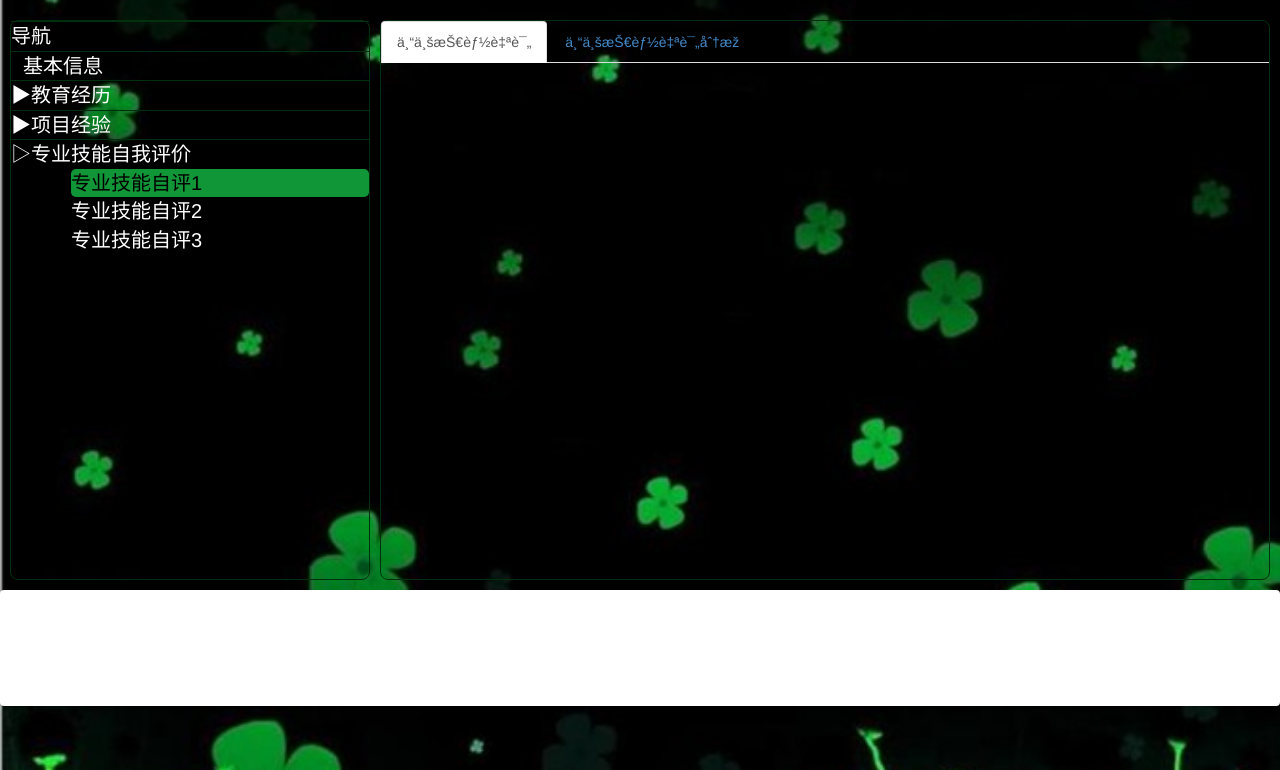
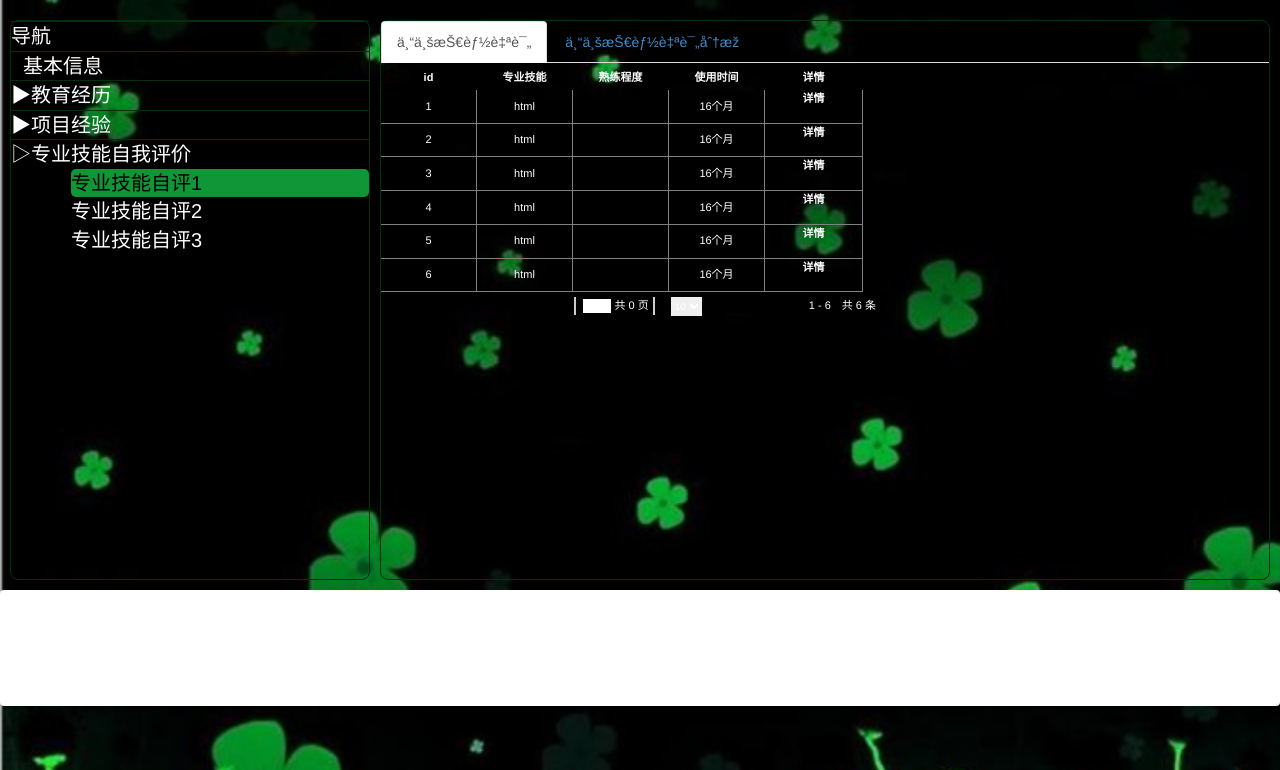
Before and after one commit to xiaoqiongxian/resume, a plain HTML site: page view/selfAssessment.html in a window 1280 px wide. Shown: the part 30-800 px from the top of the page. Drawn offline with Linux system fonts and the light colour scheme.

Commit message:
update
update

```diff
--- a/view/selfAssessment.html
+++ b/view/selfAssessment.html
@@ -1,7 +1,7 @@
 <!DOCTYPE html>
 <html lang="ch-zn">
 <head>
-	<meat charset="utf-8">
+	<meat charset="utf-8"></meat>
 	<title>自我评价</title>
 	<link rel="stylesheet" type="text/css" href="../bootstrap/css/bootstrap.css">
 	<link rel="stylesheet" type="text/css" href="../jqGrid/ui.jqgrid.css">
@@ -23,7 +23,7 @@
 			<div class="tab-content">
 				<!-- 专业技能自评 -->
 				<div role="tabpanel" class="tab-pane active" id="selfAssessment">
-					<div id="selfAssessmentTable"></div>
+					<table id="selfAssessmentTable"></table>
 					<div id="selfAssessmentPager"></div>
 				</div>
 				<!-- 专业技能自评分析 -->
```
